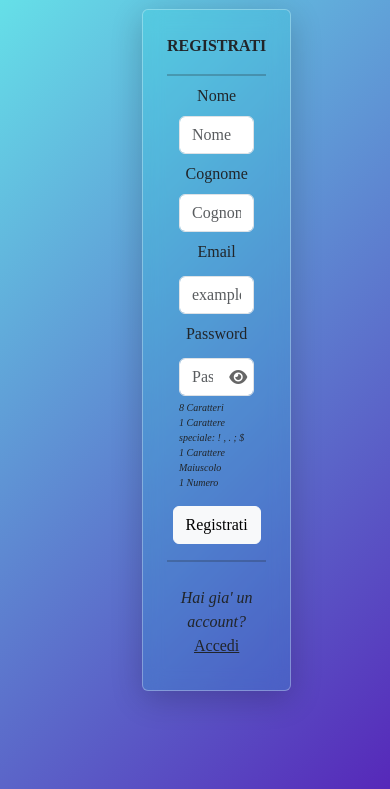
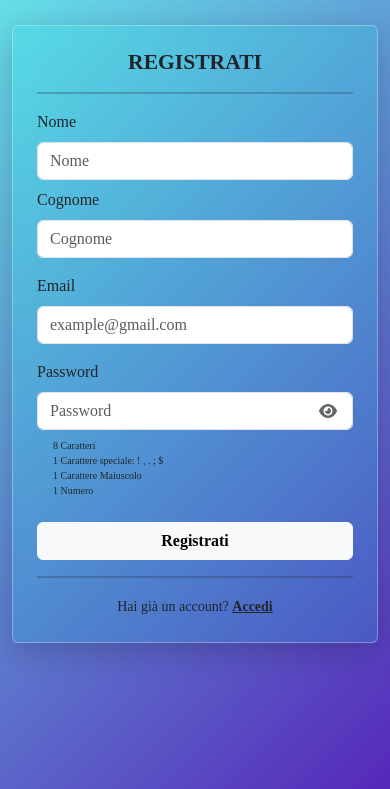
Before and after one commit to matteoarenaccio/sito-frontend, a website: page public/register.html in a window 390 px wide. Shown: the part 55-844 px from the top of the page. Drawn offline with nearby package versions, Linux system fonts and the light colour scheme.

Commit message:
responsive

```diff
--- a/public/register.html
+++ b/public/register.html
@@ -2,123 +2,109 @@
 <html lang="it">
 
 <head>
-    <meta charset="SUI" />
-
+    <meta charset="UTF-8" />
     <meta name="viewport" content="width=device-width, initial-scale=1.0" />
-
-    <link href="https://cdn.jsdelivr.net/npm/bootstrap@5.3.8/dist/css/bootstrap.min.css" rel="stylesheet" />
+    <link href="https://cdn.jsdelivr.net/npm/bootstrap@5.3.2/dist/css/bootstrap.min.css" rel="stylesheet" />
     <link rel="stylesheet" href="https://cdnjs.cloudflare.com/ajax/libs/font-awesome/6.4.0/css/all.min.css">
     <link rel="stylesheet" href="css/style.css">
 
     <title>Sito Prova</title>
+</head>
+
 <body class="bg">
-    <nav class="navbar navbar-expand-lg bg-transparent">
-        <div class="container-fluid bs-dark">
-            <button class="navbar-toggler" type="button" data-bs-toggle="collapse" data-bs-target="#menuNavbar"
+    <nav class="navbar navbar-expand-lg navbar-dark bg-transparent">
+        <div class="container">
+            <a class="navbar-brand fw-bold text-dark" href="#">[Logo sito]</a>
+
+            <button class="navbar-toggler bg-dark" type="button" data-bs-toggle="collapse" data-bs-target="#menuNavbar"
                 aria-controls="menuNavbar" aria-expanded="false" aria-label="Toggle navigation">
                 <span class="navbar-toggler-icon"></span>
             </button>
-            <a class="navbar-brand fw-bold text-dark active" href="#">[Logo sito]
-            </a>
+
             <div class="collapse navbar-collapse" id="menuNavbar">
-                <ul class="navbar-nav">
+                <ul class="navbar-nav ms-auto text-center">
                     <li class="nav-item">
-                        <a href="index.html" class="nav-link text-white active"> Home</a>
-                    </li>
-                    <li class="nav-item">
-                        <a class="nav-link text-white">|</a>
+                        <a href="index.html" class="nav-link text-white active">Home</a>
                     </li>
                     <li class="nav-item">
                         <a href="#" class="nav-link text-white">Servizi</a>
                     </li>
                     <li class="nav-item">
-                        <a class="nav-link text-white">|</a>
-                    </li>
-                    <li class="nav-item">
                         <a href="#" class="nav-link text-white">Contattaci</a>
                     </li>
-
                 </ul>
             </div>
         </div>
     </nav>
 
 
-    <div class="container">
+    <div class="container my-4">
         <div class="row justify-content-center">
-            <div class="col-4 mt-2" align="center">
 
+            <div class="col-12 col-sm-10 col-md-8 col-lg-5">
 
-                <form id="registerForm" class="glass-form p-4 rounded d-inline-block">
+                <form id="registerForm" class="glass-form p-4 rounded w-100">
 
-                    <div>
-                        <p class="fw-light fw-bold">REGISTRATI</p>
-                    </div>
-
-                    <hr class="my-2 border-2">
-
-
-                    <div class="mt-2">
-                        <label for="nome">Nome</label>
-                    </div>
-
-                    <div class=" container mt-2">
-                        <input type="text" id="nome" name="nome" class="form-control" placeholder="Nome" required>
-                    </div>
-
-
-                    <div class="mt-2">
-                        <label for="cognome">Cognome</label>
-                    </div>
-
-                    <div class=" container mt-2">
-                        <input type="text" name="cognome" id="cognome" class="form-control" placeholder="Cognome" required>
-                    </div>
-
-                    <div class="mt-2">
-                        <label class="form-label" for="email"> Email </label>
-                    </div>
-
-                    <div id="messaggioErrore" class="text-danger mb-1"></div>
-
-                    <div class="container">
-                        <input type="text" id="email" name="email" class="form-control"
-                            placeholder="example@gmail.com" required />
-                    </div>
-
-                    <div class="mt-2">
-                        <label class="form-label" for="password"> Password </label>
-                    </div>
-
-                    <div id="messaggioErrorePass" class="text-danger mb-1"></div>
-
-                    <div class=" container password-wrapper">
-                        <input type="password" id="password" name="password" class="form-control" placeholder="Password" required />
-                        <i class="fa-solid fa-eye" id="toggleIcon" onclick="togglePassword()"></i>
-                    </div>
-
-                    <div align="left" class="container fontPass mt-1">
-                            <i><li class="liPass" >8 Caratteri</li>
-                            <li class="liPass">1 Carattere speciale: ! , . ; $</li>
-                            <li class="liPass">1 Carattere Maiuscolo</li>
-                            <li class="liPass">1 Numero</li></i>
-                    </div>
-
-                    <div class="mt-3">
-                        <button class="btn btn-light" type="submit">Registrati</button>
+                    <div class="text-center">
+                        <h4 class="fw-bold m-0">REGISTRATI</h4>
                     </div>
 
                     <hr class="my-3 border-2">
 
-                    <div>
-                        <label class="form-label mt-2"><i>Hai gia' un account? </i><a class="text-dark"
-                                href="login.html">Accedi</a></label>
+                    <div class="row g-2">
+                        <div class="col-12 col-md-6 text-start">
+                            <label for="nome" class="form-label">Nome</label>
+                            <input type="text" id="nome" name="nome" class="form-control" placeholder="Nome" required>
+                        </div>
+                        <div class="col-12 col-md-6 text-start mt-2 mt-md-0">
+                            <label for="cognome" class="form-label">Cognome</label>
+                            <input type="text" name="cognome" id="cognome" class="form-control" placeholder="Cognome" required>
+                        </div>
+                    </div>
+
+                    <div class="text-start mt-3">
+                        <label class="form-label" for="email">Email</label>
+                        <input type="email" id="email" name="email" class="form-control" placeholder="example@gmail.com" required />
+                        <div id="messaggioErrore" class="text-danger small mt-1"></div>
+                    </div>
+
+                    <div class="text-start mt-3">
+                        <label class="form-label" for="password">Password</label>
+                        <div class="password-wrapper position-relative">
+                            <input type="password" id="password" name="password" class="form-control pe-5" placeholder="Password" required />
+                            <i class="fa-solid fa-eye position-absolute top-50 end-0 translate-middle-y me-3" id="toggleIcon" onclick="togglePassword()" style="cursor: pointer;"></i>
+                        </div>
+                        <div id="messaggioErrorePass" class="text-danger small mt-1"></div>
+                    </div>
+
+                    <div class="fontPass mt-2 text-start small">
+                        <ul class="ps-3 mb-0">
+                            <li class="liPass">8 Caratteri</li>
+                            <li class="liPass">1 Carattere speciale: ! , . ; $</li>
+                            <li class="liPass">1 Carattere Maiuscolo</li>
+                            <li class="liPass">1 Numero</li>
+                        </ul>
+                    </div>
+
+                    <!-- Pulsante Invia -->
+                    <div class="mt-4 text-center">
+                        <button class="btn btn-light w-100 fw-bold" type="submit">Registrati</button>
+                    </div>
+
+                    <hr class="my-3 border-2">
+
+                    <div class="text-center">
+                        <span class="small">Hai già un account? <a class="text-dark fw-bold" href="login.html">Accedi</a></span>
                     </div>
 
                 </form>
+
             </div>
         </div>
     </div>
+
+    <script src="https://cdn.jsdelivr.net/npm/bootstrap@5.3.2/dist/js/bootstrap.bundle.min.js"></script>
     <script src="js/register.js"></script>
 </body>
+
 </html>
```
Also changed, not shown: 1 other file.
